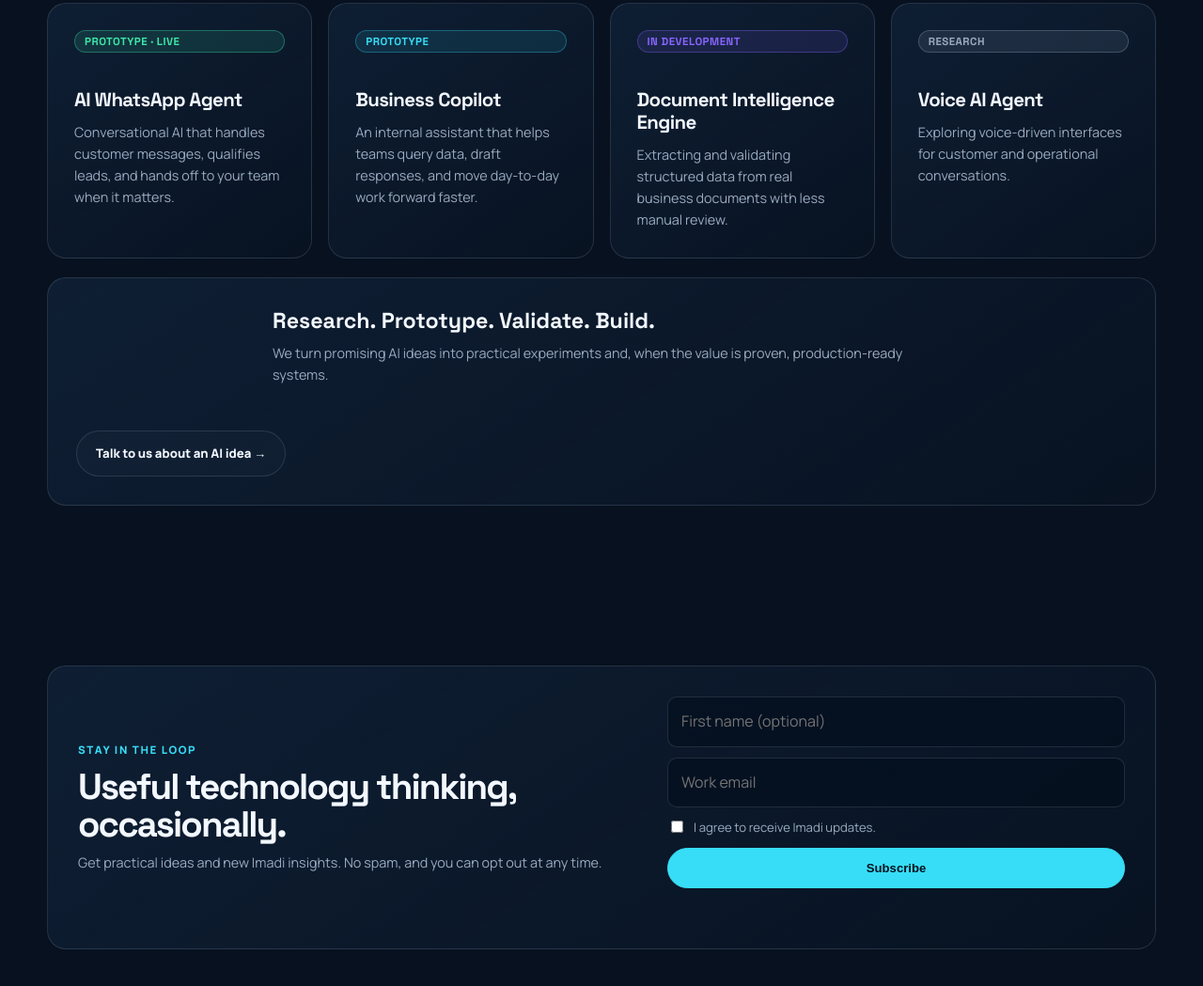
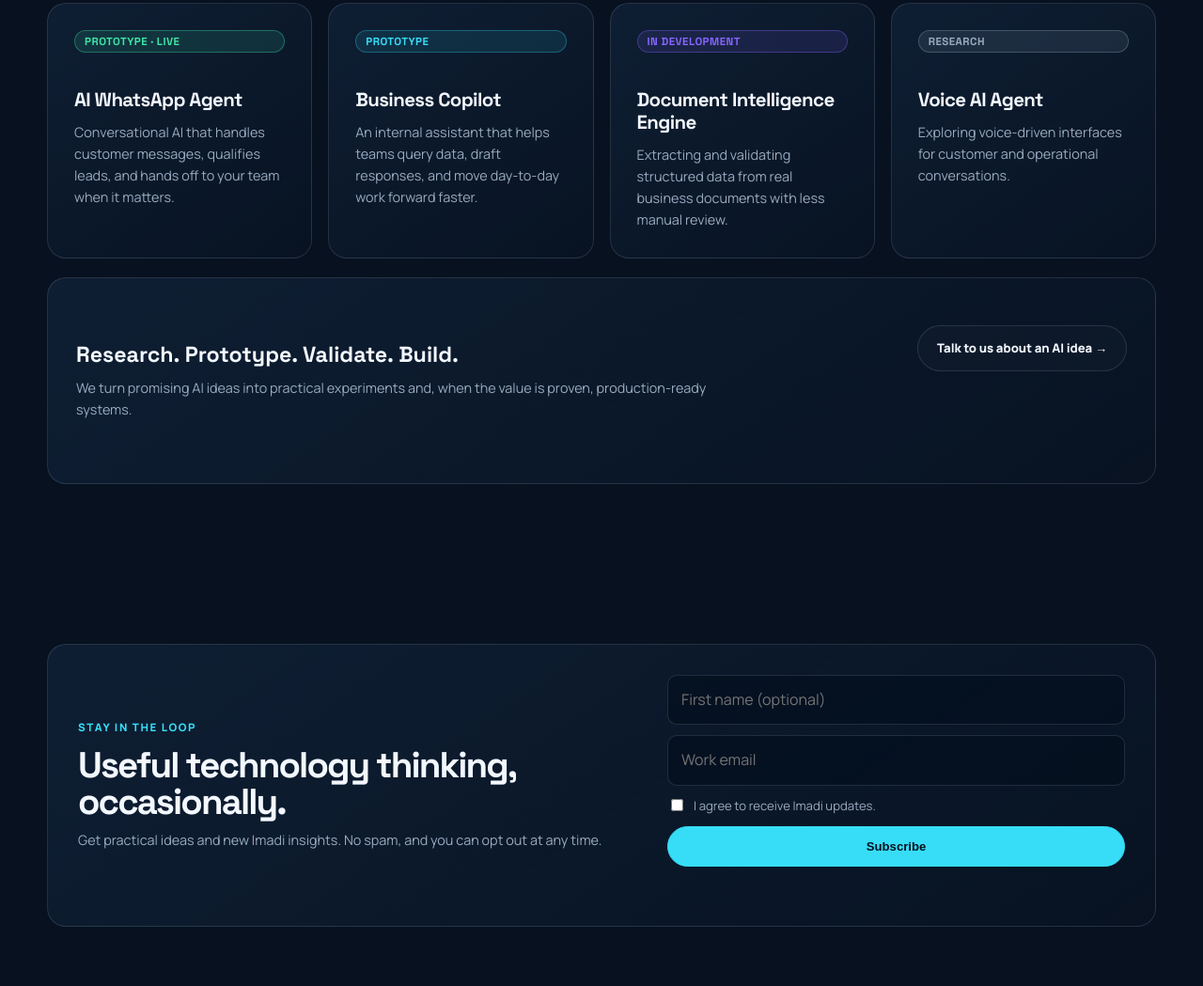
Before and after one commit to burhanuddinpatanwala675-coder/imadi-platform, a website: page public/index.html in a window 1280 px wide. Shown: the part 3212-4261 px from the top of the page at 94% size. Drawn offline with Linux system fonts and the light colour scheme; no server answers.

Commit message:
Fix AI Lab banner layout collapsing into a column with empty space

```diff
--- a/public/index.html
+++ b/public/index.html
@@ -186,7 +186,7 @@
         .founder-name { font-weight: 700; font-size: 1.15rem; color: #e8f1fb; margin-top: 14px; }
         .founder-name + .founder-name { margin-top: 4px; }
         .founder-name span { color: var(--muted); font-weight: 500; }
-        .lab-banner { padding: 30px; display: flex; justify-content: space-between; align-items: center; gap: 28px; }
+        .lab-banner { padding: 30px; display: flex; flex-direction: row; justify-content: space-between; align-items: center; gap: 28px; }
         .lab-banner strong { font: 700 1.45rem var(--display); }
         .lab-banner p { margin: 8px 0 0; color: var(--muted); max-width: 700px; }
         .lab-projects { margin-bottom: 20px; }
```
